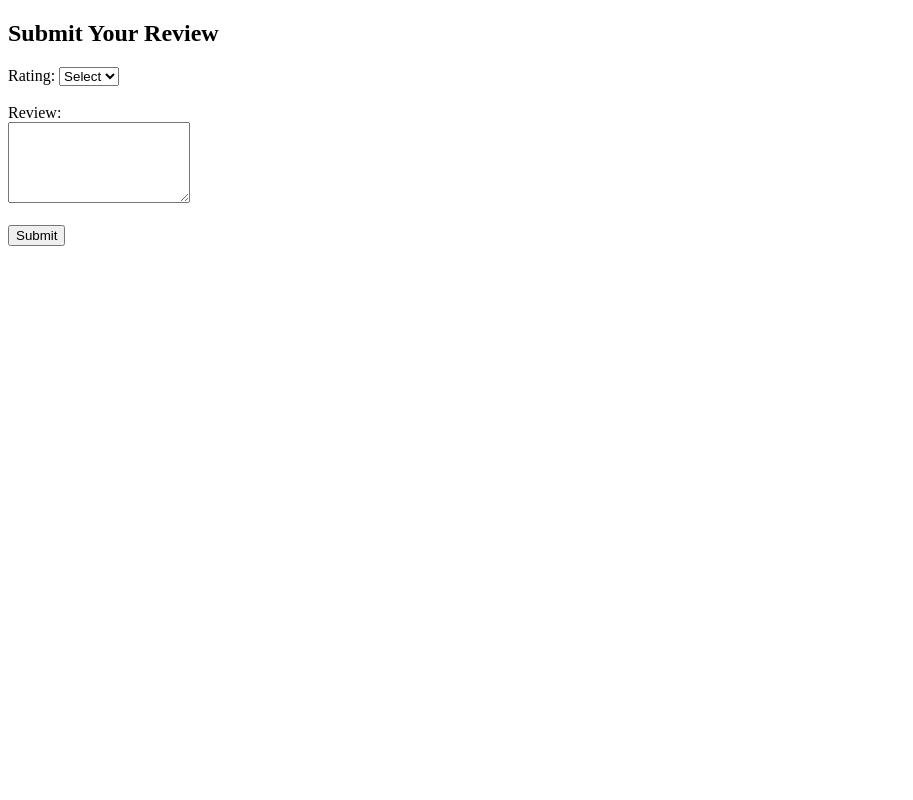
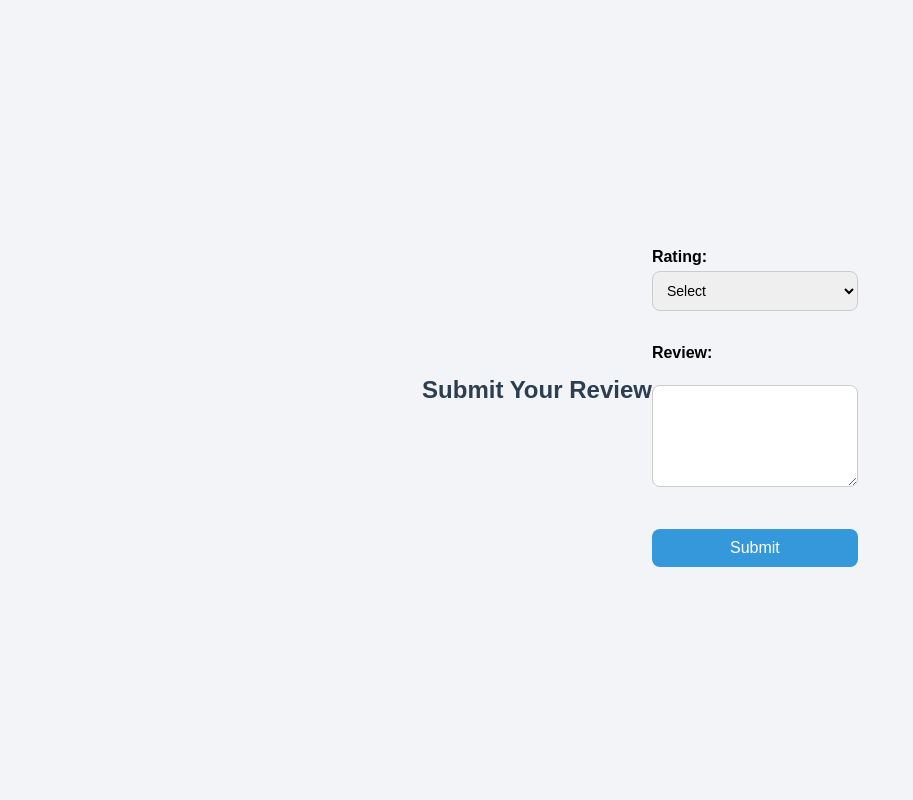
Before and after one commit to Pranshu-collab/two_dashboard, a Flask app: page / in a window 1280 px wide. Shown: the whole page, without its empty margins (0-913 px from the left). Run offline with Flask 2, Linux system fonts and the light colour scheme.

Commit message:
Update user_file.html

```diff
--- a/templates/user_file.html
+++ b/templates/user_file.html
@@ -2,6 +2,80 @@
 <html>
 <head>
     <title>Review Time</title>
+    <style>
+        body {
+            margin: 0;
+            padding: 0;
+            font-family: Arial, sans-serif;
+            background: #f2f4f7;
+            display: flex;
+            justify-content: center;
+            align-items: center;
+            height: 100vh;
+        }
+
+        .container {
+            background: white;
+            padding: 30px 40px;
+            width: 380px;
+            border-radius: 15px;
+            box-shadow: 0 4px 15px rgba(0, 0, 0, 0.15);
+            text-align: center;
+        }
+
+        h2 {
+            margin-top: 0;
+            color: #2c3e50;
+            font-size: 24px;
+        }
+
+        label {
+            font-weight: bold;
+            display: block;
+            text-align: left;
+            margin-top: 15px;
+            margin-bottom: 5px;
+        }
+
+        select, textarea {
+            width: 100%;
+            padding: 10px;
+            border-radius: 8px;
+            border: 1px solid #ccc;
+            font-size: 14px;
+            box-sizing: border-box;
+            transition: 0.2s;
+        }
+
+        select:focus, textarea:focus {
+            border-color: #3498db;
+            box-shadow: 0 0 5px rgba(52, 152, 219, 0.4);
+        }
+
+        button {
+            margin-top: 20px;
+            padding: 10px 15px;
+            width: 100%;
+            font-size: 16px;
+            background: #3498db;
+            color: white;
+            border: none;
+            border-radius: 8px;
+            cursor: pointer;
+            transition: 0.2s;
+        }
+
+        button:hover {
+            background: #2980b9;
+            transform: scale(1.02);
+        }
+
+        #msg {
+            margin-top: 15px;
+            font-weight: bold;
+        }
+
+    </style>
 </head>
 <body>
 
@@ -11,11 +85,11 @@
     <label>Rating:</label>
     <select name="rating" required>
         <option value="">Select</option>
-        <option value="1"> (1)</option>
-        <option value="2"> (2)</option>
-        <option value="3"> (3)</option>
-        <option value="4"> (4)</option>
-        <option value="5"> (5)</option>
+        <option value="1"> 1</option>
+        <option value="2"> 2</option>
+        <option value="3"> 3</option>
+        <option value="4"> 4</option>
+        <option value="5"> 5</option>
     </select>
 
     <br><br>
```
